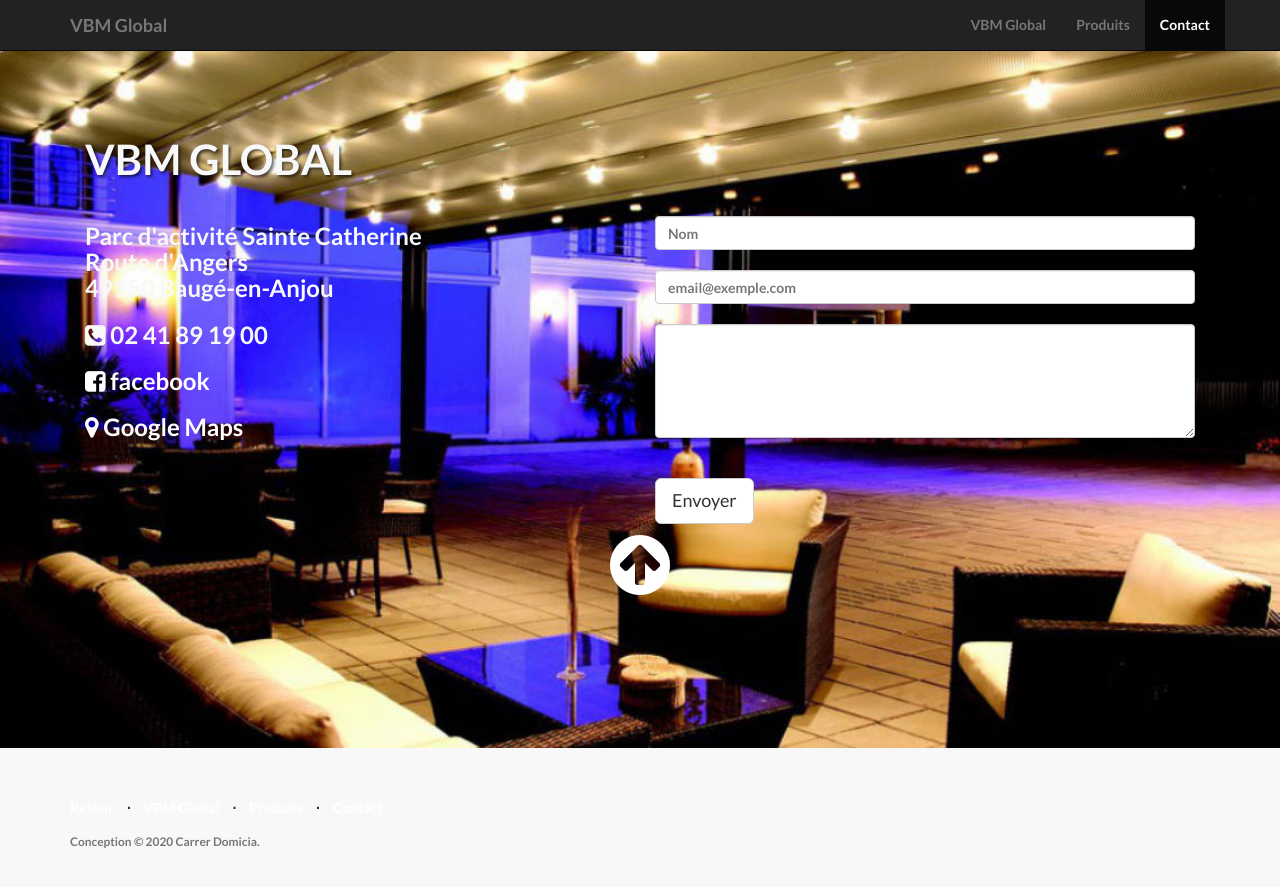
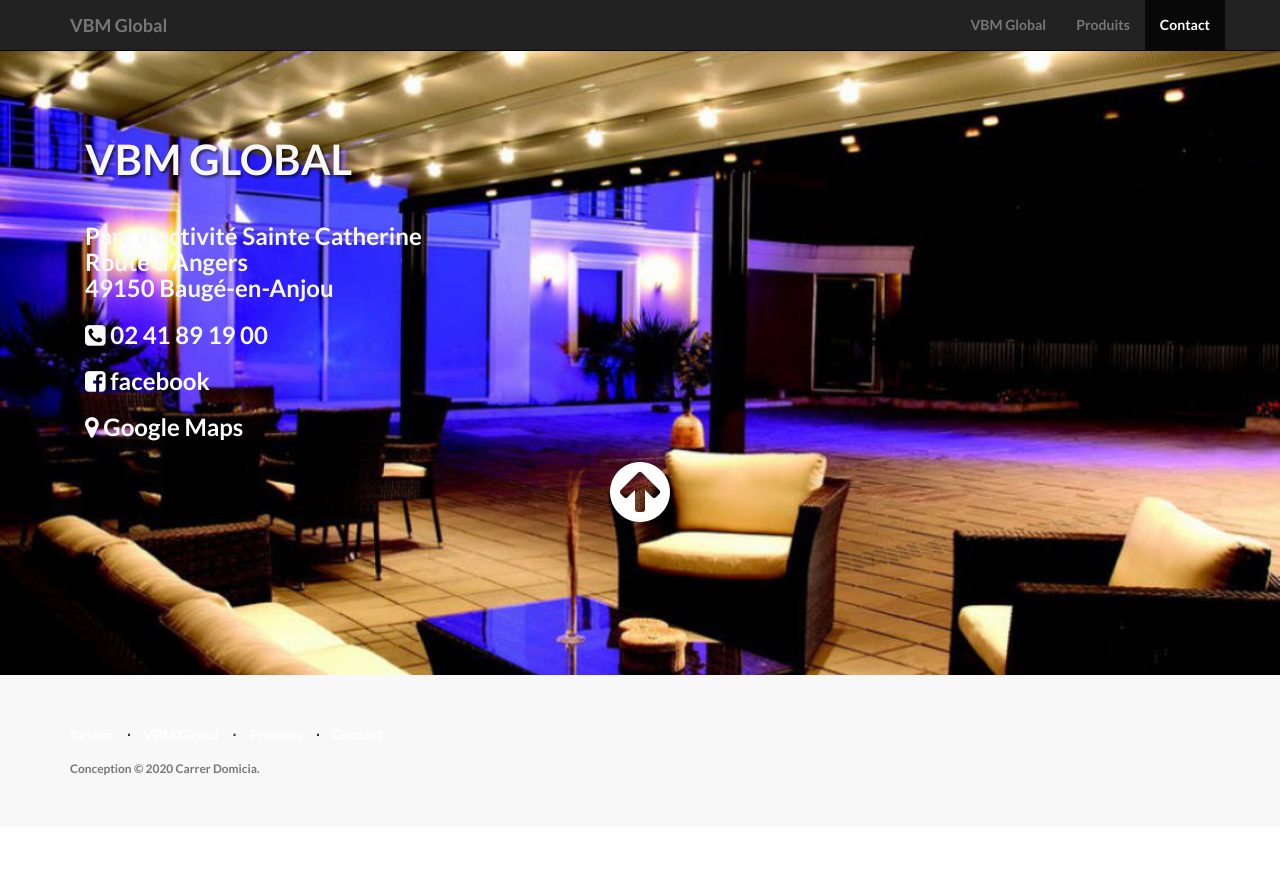
Before and after one commit to juanitito/vbm-landing, a Jekyll site: the page built from index.html, in a window 1280 px wide and 900 px high, scrolled down 3306 px. Shown: the top 887 px of the window. Built offline with Jekyll 4.4.1, drawn with Linux system fonts in a browser that asks for light colours; nearby versions of some CDN libraries; library files that are not in the unit come from our copies; after the commit the page ends 4133 px from its top, so only the background shows below that.

Commit message:
Update contact.html

```diff
--- a/_includes/contact.html
+++ b/_includes/contact.html
@@ -12,21 +12,6 @@
 					<h3><a href="https://goo.gl/maps/QCXDFGySSTMk7R3N6" target="_blank"><i class="fa fa-map-marker" aria-hidden="true"></i> Google Maps</a></h3>
 				</div>
 				<br>
-				<div class="col-lg-6">
-					<br>
-					<br>
-					<form accept-charset="UTF-8" action="https://getform.io/f/8e4f278d-fa48-44f6-850a-a0e6f4e8203c" method="POST"enctype="multipart/form-data" target="_blank">
-						<label for="NameImput" required="required"></label>
-    					<input type="text" name="name" class="form-control" id="NameImput" placeholder="Nom">
-						<label for="EmailInput" required="required"></label>
-    					<input type="email" name="email" class="form-control" id="EmailImput" placeholder="email@exemple.com">
-    				<label for="TextImput" required="required"></label>
-    					<textarea class="form-control" name="message" id="TextImput" rows="5"></textarea>
-					<br>
-					</br>
-						<button type="submit" class="btn btn-default btn-lg">Envoyer</button>
-					</form>
-				</div>
 			</div>
 					<div class="text-center">
 			<a href="#home" class="btn" active><i class="fa fa-arrow-circle-up fa-5x" aria-hidden="true"></i></a>
```
